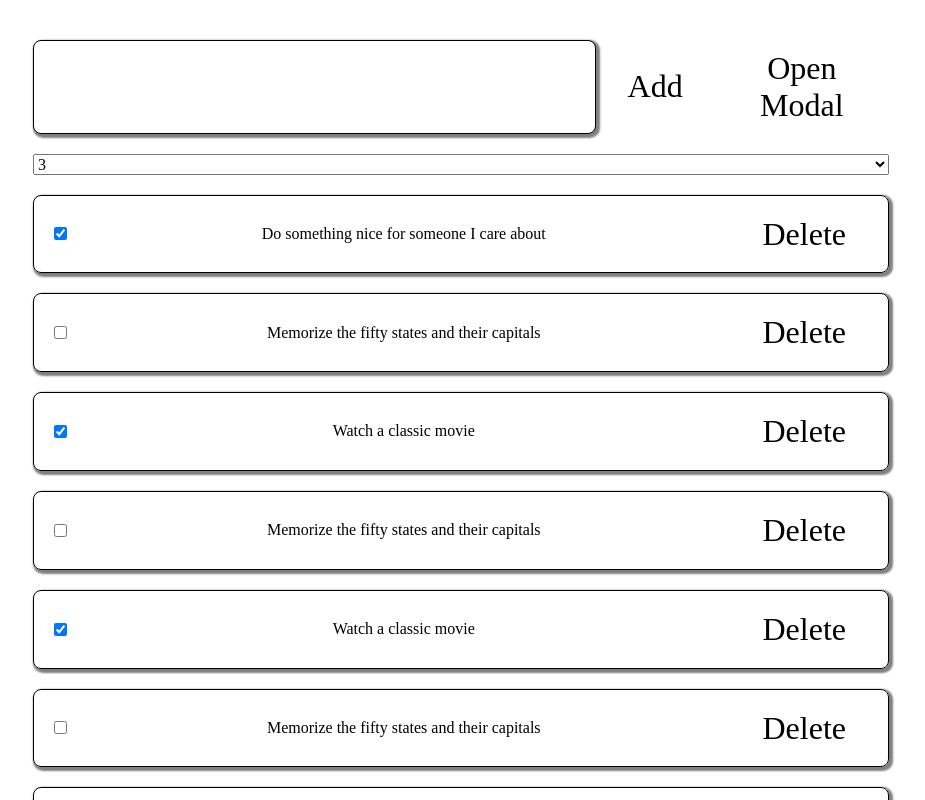
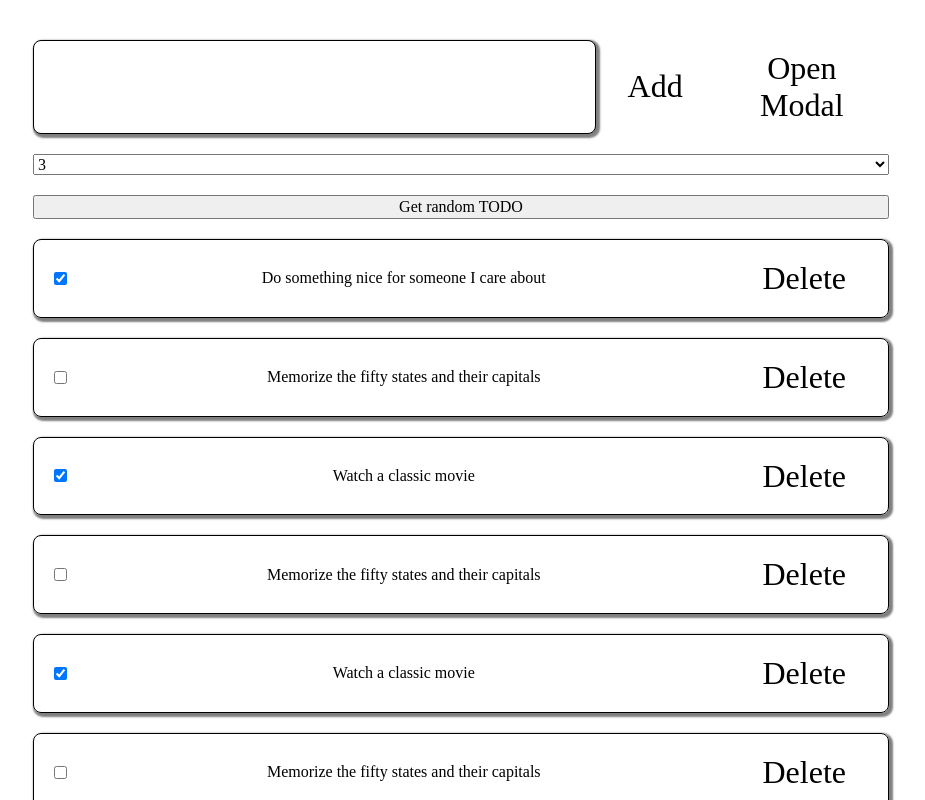
Before and after one commit to irapanch/React-Example, a React (Create React App) app: page / in a window 1280 px wide. Shown: the top 800 px of the page, without its empty margins (179-1104 px from the left). Built offline with nearby package versions, Linux system fonts and the light colour scheme; no server answers.

Commit message:
random todos

```diff
--- a/src/components/TodoList/TodoList.jsx
+++ b/src/components/TodoList/TodoList.jsx
@@ -64,6 +64,8 @@ export class TodoList extends React.Component {
     // this.inputRef.current.focus(); // фокус на компонент
   }
   async componentDidUpdate(_, prevState) {
+    const { limit } = this.state;
+    if (prevState.limit !== limit) {
       try {
         const { data } = await axios.get("https://dummyjson.com/todos", {
           // деструктуризація з res
@@ -74,6 +76,7 @@ export class TodoList extends React.Component {
         this.setState({ todos: data.todos });
       } catch (error) {
         alert(error.message);
+      }
     }
 
     // const { todos } = this.state;
@@ -130,6 +133,11 @@ export class TodoList extends React.Component {
   toggleModalSecond = () => {
     this.setState({ isOpenSecondModal: !this.state.isOpenSecondModal });
   };
+  fetchRandom = () => {
+    axios
+      .get("https://dummyjson.com/todos/random")
+      .then((res) => this.setState({ todos: [res.data] }));
+  };
 
   render() {
     const { todos, currentText, isOpen, isOpenSecondModal } = this.state;
@@ -170,6 +178,7 @@ export class TodoList extends React.Component {
             <option value="5">5</option>
             <option value="10">10</option>
           </select>
+          <button onClick={this.fetchRandom}>Get random TODO</button>
           <AnimatePresence mode="sync">
             {todos.map((item, idx) => (
               <StyledTodo
```
Lines whose indentation alone changed are shown as unchanged.
